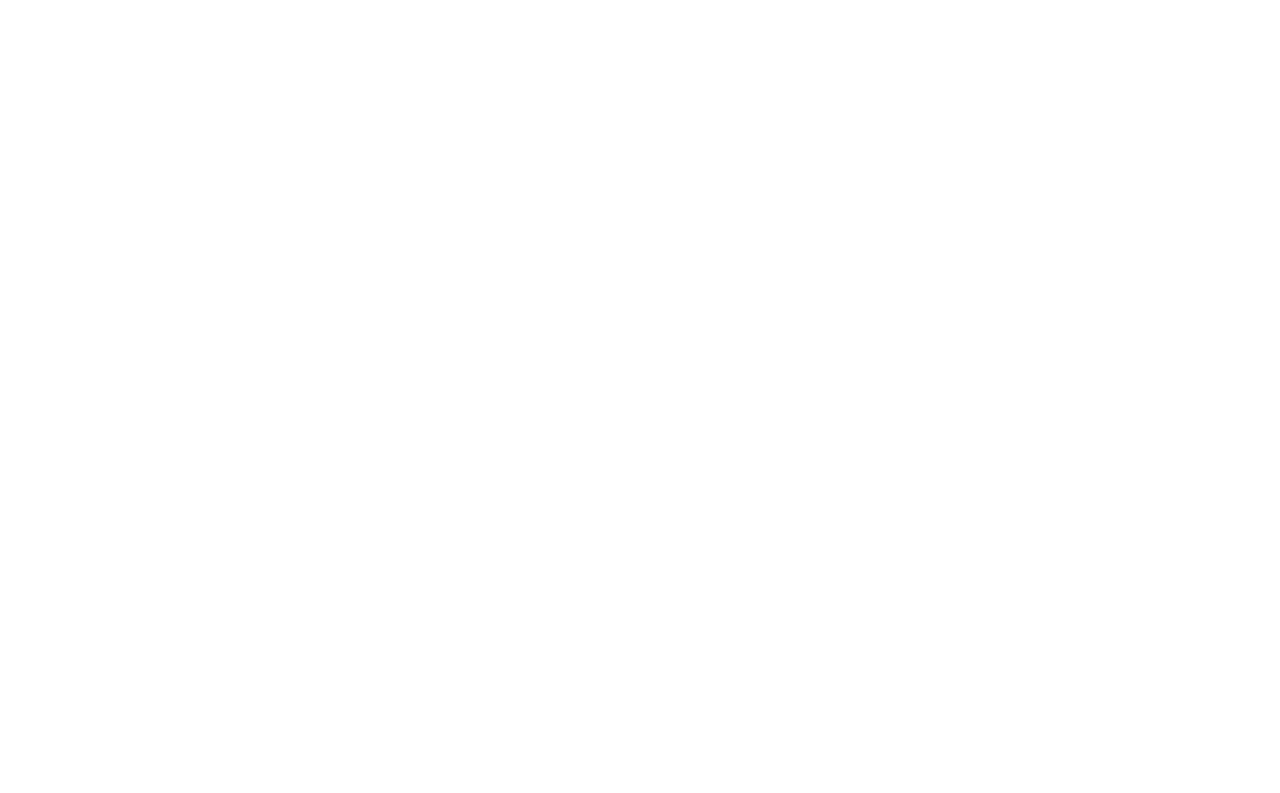
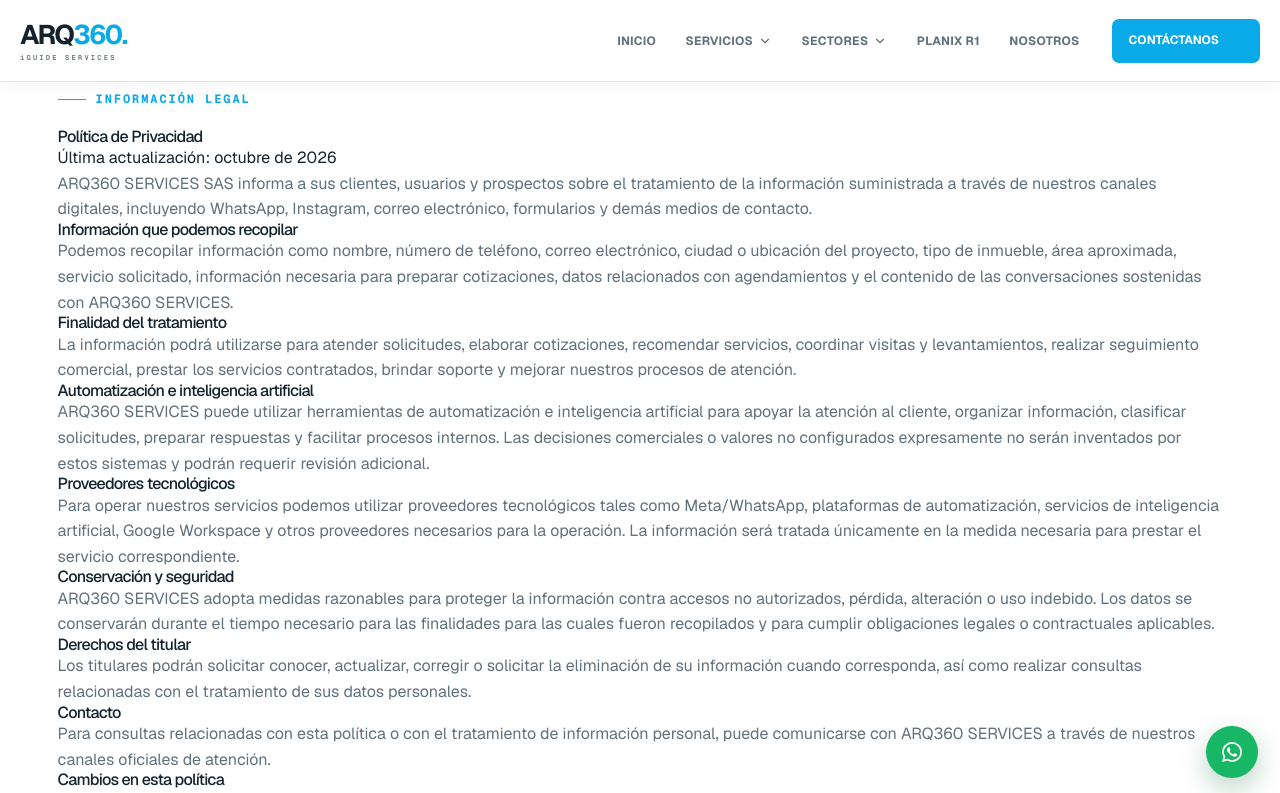
Before and after one commit to Sacuervo26/arq360-services, a Next.js app: page /politica-de-privacidad in a window 1280 px wide. Before the commit this address had no page. Shown: the top 793 px of the page. Built offline with nearby package versions, Linux system fonts and the light colour scheme.

Commit message:
Add privacy policy page

```diff
--- /dev/null
+++ b/app/politica-de-privacidad/page.tsx
@@ -0,0 +1,79 @@
+import type { Metadata } from "next";
+import Link from "next/link";
+
+export const metadata: Metadata = {
+  title: "Política de Privacidad | ARQ360 Services",
+  description:
+    "Conoce cómo ARQ360 SERVICES recopila, utiliza, protege y conserva la información personal suministrada a través de sus canales digitales.",
+  alternates: {
+    canonical: "/politica-de-privacidad",
+  },
+  openGraph: {
+    title: "Política de Privacidad | ARQ360 Services",
+    description:
+      "Información sobre el tratamiento y la protección de datos personales en ARQ360 SERVICES.",
+    url: "/politica-de-privacidad",
+  },
+};
+
+export default function PrivacyPolicyPage() {
+  return (
+    <main>
+      <article className="legal-page">
+        <header className="legal-page__hero">
+          <div className="container">
+            <span className="eyebrow">INFORMACIÓN LEGAL</span>
+            <h1>Política de Privacidad</h1>
+            <time dateTime="2026-10">Última actualización: octubre de 2026</time>
+          </div>
+        </header>
+
+        <div className="container legal-page__body">
+          <p className="legal-page__intro">
+            ARQ360 SERVICES SAS informa a sus clientes, usuarios y prospectos sobre el tratamiento de la información suministrada a través de nuestros canales digitales, incluyendo WhatsApp, Instagram, correo electrónico, formularios y demás medios de contacto.
+          </p>
+
+          <section>
+            <h2>Información que podemos recopilar</h2>
+            <p>Podemos recopilar información como nombre, número de teléfono, correo electrónico, ciudad o ubicación del proyecto, tipo de inmueble, área aproximada, servicio solicitado, información necesaria para preparar cotizaciones, datos relacionados con agendamientos y el contenido de las conversaciones sostenidas con ARQ360 SERVICES.</p>
+          </section>
+
+          <section>
+            <h2>Finalidad del tratamiento</h2>
+            <p>La información podrá utilizarse para atender solicitudes, elaborar cotizaciones, recomendar servicios, coordinar visitas y levantamientos, realizar seguimiento comercial, prestar los servicios contratados, brindar soporte y mejorar nuestros procesos de atención.</p>
+          </section>
+
+          <section>
+            <h2>Automatización e inteligencia artificial</h2>
+            <p>ARQ360 SERVICES puede utilizar herramientas de automatización e inteligencia artificial para apoyar la atención al cliente, organizar información, clasificar solicitudes, preparar respuestas y facilitar procesos internos. Las decisiones comerciales o valores no configurados expresamente no serán inventados por estos sistemas y podrán requerir revisión adicional.</p>
+          </section>
+
+          <section>
+            <h2>Proveedores tecnológicos</h2>
+            <p>Para operar nuestros servicios podemos utilizar proveedores tecnológicos tales como Meta/WhatsApp, plataformas de automatización, servicios de inteligencia artificial, Google Workspace y otros proveedores necesarios para la operación. La información será tratada únicamente en la medida necesaria para prestar el servicio correspondiente.</p>
+          </section>
+
+          <section>
+            <h2>Conservación y seguridad</h2>
+            <p>ARQ360 SERVICES adopta medidas razonables para proteger la información contra accesos no autorizados, pérdida, alteración o uso indebido. Los datos se conservarán durante el tiempo necesario para las finalidades para las cuales fueron recopilados y para cumplir obligaciones legales o contractuales aplicables.</p>
+          </section>
+
+          <section>
+            <h2>Derechos del titular</h2>
+            <p>Los titulares podrán solicitar conocer, actualizar, corregir o solicitar la eliminación de su información cuando corresponda, así como realizar consultas relacionadas con el tratamiento de sus datos personales.</p>
+          </section>
+
+          <section>
+            <h2>Contacto</h2>
+            <p>Para consultas relacionadas con esta política o con el tratamiento de información personal, puede comunicarse con ARQ360 SERVICES a través de nuestros <Link href="/contacto">canales oficiales de atención</Link>.</p>
+          </section>
+
+          <section>
+            <h2>Cambios en esta política</h2>
+            <p>ARQ360 SERVICES podrá actualizar esta Política de Privacidad cuando sea necesario. La versión vigente estará disponible públicamente en nuestro sitio web.</p>
+          </section>
+        </div>
+      </article>
+    </main>
+  );
+}
```
